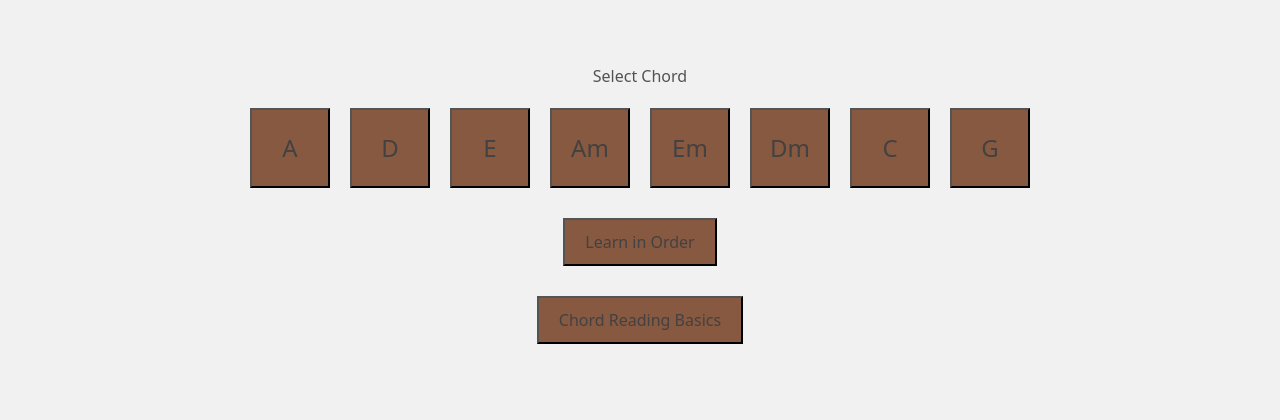
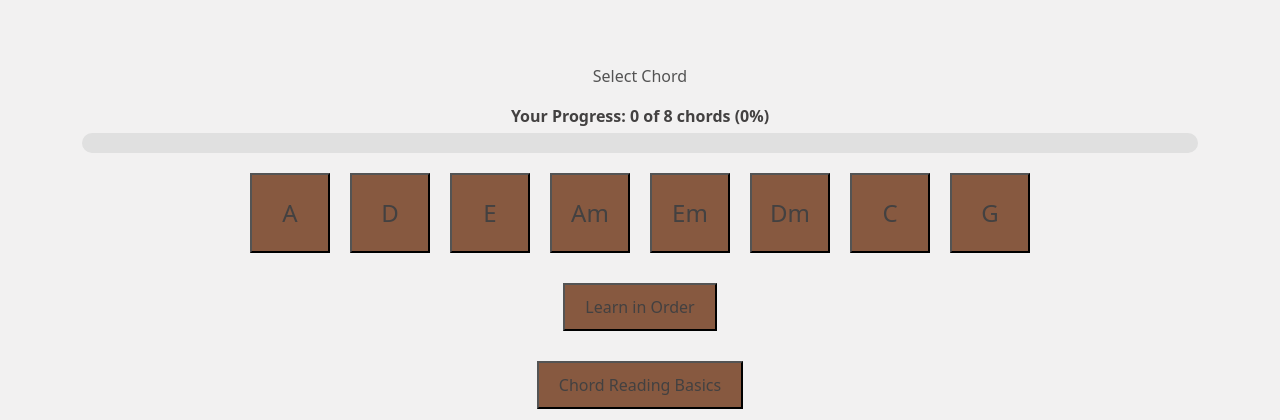
Before and after one commit to SamuelLaki/guitar-learning-app, a Flask app: page /learn in a window 1280 px wide. Shown: the part 46-466 px from the top of the page. Run offline with Flask 3, Linux system fonts and the light colour scheme; some libraries are stand-ins or nearby versions.

Commit message:
Fixed Learn progress bar to make progress percentage more accurate as user flips between chords

```diff
--- a/server.py
+++ b/server.py
@@ -139,10 +139,16 @@ def inject_chords():
 
 @app.route('/')
 def homepage():
+    # Initialize completed_chords in session if not already there
+    if 'completed_chords' not in session:
+        session['completed_chords'] = []
     return render_template('homepage.html')
 
 @app.route('/learn')
 def learn():
+    # Initialize completed_chords in session if not already there
+    if 'completed_chords' not in session:
+        session['completed_chords'] = []
     return render_template('learn.html', chord_items=chord_items)
 
 @app.route('/quiz/start')
@@ -206,15 +212,32 @@ def chord_detail(chord_id):
     chord_item = next((item for item in chord_items if item["id"] == chord_id), None)
     if not chord_item:
         abort(404)
-    # Calculate progress
+
+    # Initialize completed_chords in session if not already there
+    if 'completed_chords' not in session:
+        session['completed_chords'] = []
+
+    # Mark this chord as completed/viewed
+    if chord_id not in session['completed_chords']:
+        session['completed_chords'].append(chord_id)
+        # Convert to list for modifiability then back to ensure session updates properly
+        completed_chords = list(session['completed_chords'])
+        session['completed_chords'] = completed_chords
+
+    # Calculate progress based on completed chords
     total_chords = len(chord_items)
+    completed_count = len(session['completed_chords'])
+    percent_complete = round((completed_count / total_chords) * 100)
+
+    # Get the current chord's position for navigation
     current_chord = next((i + 1 for i, c in enumerate(chord_items) if c["id"] == chord_id), 1)
-    percent_complete = round((current_chord / total_chords) * 100)
+
     return render_template('chord_detail.html',
                            requested_chord=chord_item,
                            current_chord=current_chord,
                            total_chords=total_chords,
-                           percent_complete=percent_complete)
+                           percent_complete=percent_complete,
+                           completed_chords=session['completed_chords'])
 
 @app.route('/chord-reading-basics')
 def chord_reading_basics():
@@ -223,11 +246,29 @@ def chord_reading_basics():
 @app.route('/log-chord-access', methods=['POST'])
 def log_chord_access():
     data = request.get_json() or json.loads(request.data.decode('utf-8'))
-    log_msg = f"User {data['event']} {data['chord_name']} chord at {data['timestamp']}"
-    if 'duration' in data:
-        log_msg += f" (Time spent: {data['duration']})"
-    print(log_msg)
+
+    # Only print log message if it's NOT a 'viewed' or 'completed' event
+    if data['event'] not in ['viewed', 'completed']:
+        log_msg = f"User {data['event']} {data['chord_name']} chord at {data['timestamp']}"
+        if 'duration' in data:
+            log_msg += f" (Time spent: {data['duration']})"
+        print(log_msg)
+
+    # If this is a view or completion event, add the chord to completed chords
+    if data['event'] in ['viewed', 'completed']:
+        chord_id = next((c['id'] for c in chord_items if c['name'] == data['chord_name']), None)
+        if chord_id and 'completed_chords' in session and chord_id not in session['completed_chords']:
+            completed_chords = list(session['completed_chords'])
+            completed_chords.append(chord_id)
+            session['completed_chords'] = completed_chords
+
     return jsonify({"status": "logged"}), 200
+
+@app.route('/reset-progress', methods=['POST'])
+def reset_progress():
+    """Reset user's completed chords progress"""
+    session['completed_chords'] = []
+    return jsonify({"status": "reset successful"}), 200
 
 if __name__ == '__main__':
     app.run(debug=True, port=5001)
--- a/templates/learn.html
+++ b/templates/learn.html
@@ -5,24 +5,117 @@
 {% block content %}
 <div class="chord-container">
     <div class="selectChordText">Select Chord</div>
+
+    <!-- Progress bar -->
+    <div class="learning-progress my-3">
+        {% set completed_count = session.get('completed_chords', [])|length %}
+        {% set total_count = chord_items|length %}
+        {% set percent = (completed_count / total_count * 100)|round|int if total_count > 0 else 0 %}
+        <div class="progress-text">Your Progress: {{ completed_count }} of {{ total_count }} chords ({{ percent }}%)</div>
+        <div class="progress-bar-container">
+            <div class="progress-bar-fill" style="width: {{ percent }}%"></div>
+        </div>
+    </div>
+
+    {% if completed_count > 0 %}
+    <div class="reset-container">
+        <button id="reset-progress" class="reset-button">Reset Progress</button>
+    </div>
+    {% endif %}
+
     <div class="chord-grid">
         {% for chord in chord_items %}
             <form action="{{ url_for('chord_detail', chord_id=chord.id) }}" method="get">
-                <button type="submit" class="chord-block">{{ chord.name }}</button>
+                <button type="submit" class="chord-block {% if chord.id in session.get('completed_chords', []) %}completed-chord{% endif %}">
+                    {{ chord.name }}
+                    {% if chord.id in session.get('completed_chords', []) %}
+                    <span class="completed-mark">✓</span>
+                    {% endif %}
+                </button>
             </form>
         {% endfor %}
     </div>
+
     <div class="chord-actions">
         <form action="{{ url_for('chord_detail', chord_id=1) }}" method="get">
             <button type="submit" class="action-button">Learn in Order</button>
         </form>
     </div>
+
     <div class="chord-actions">
         <form action="{{ url_for('chord_reading_basics') }}" method="get">
           <button type="submit" class="action-button">
             Chord Reading Basics
           </button>
         </form>
-      </div>
+    </div>
 </div>
+
+<style>
+.learning-progress {
+    margin: 20px 0;
+}
+.progress-text {
+    text-align: center;
+    margin-bottom: 5px;
+    font-weight: bold;
+}
+.progress-bar-container {
+    height: 20px;
+    background-color: #e0e0e0;
+    border-radius: 10px;
+    overflow: hidden;
+}
+.progress-bar-fill {
+    height: 100%;
+    background-color: #4CAF50;
+    transition: width 0.5s ease;
+}
+.reset-container {
+    text-align: right;
+    margin-bottom: 10px;
+}
+.reset-button {
+    background-color: transparent;
+    border: 1px solid #ccc;
+    border-radius: 5px;
+    padding: 5px 10px;
+    cursor: pointer;
+    font-size: 0.8em;
+}
+.completed-chord {
+    background-color: #e8f5e9;
+    border: 2px solid #4CAF50;
+    position: relative;
+}
+.completed-mark {
+    position: absolute;
+    top: 5px;
+    right: 5px;
+    color: #4CAF50;
+    font-weight: bold;
+}
+</style>
+
+<script>
+document.addEventListener('DOMContentLoaded', function() {
+    const resetButton = document.getElementById('reset-progress');
+    if (resetButton) {
+        resetButton.addEventListener('click', function() {
+            if (confirm('Are you sure you want to reset your learning progress?')) {
+                fetch('/reset-progress', {
+                    method: 'POST',
+                    headers: {
+                        'Content-Type': 'application/json',
+                    }
+                }).then(response => {
+                    if (response.ok) {
+                        window.location.reload();
+                    }
+                });
+            }
+        });
+    }
+});
+</script>
 {% endblock %}
```
Also changed, not shown: static/chordTracker.js (+56 -2 lines), templates/chord_detail.html (+24 -3 lines).
